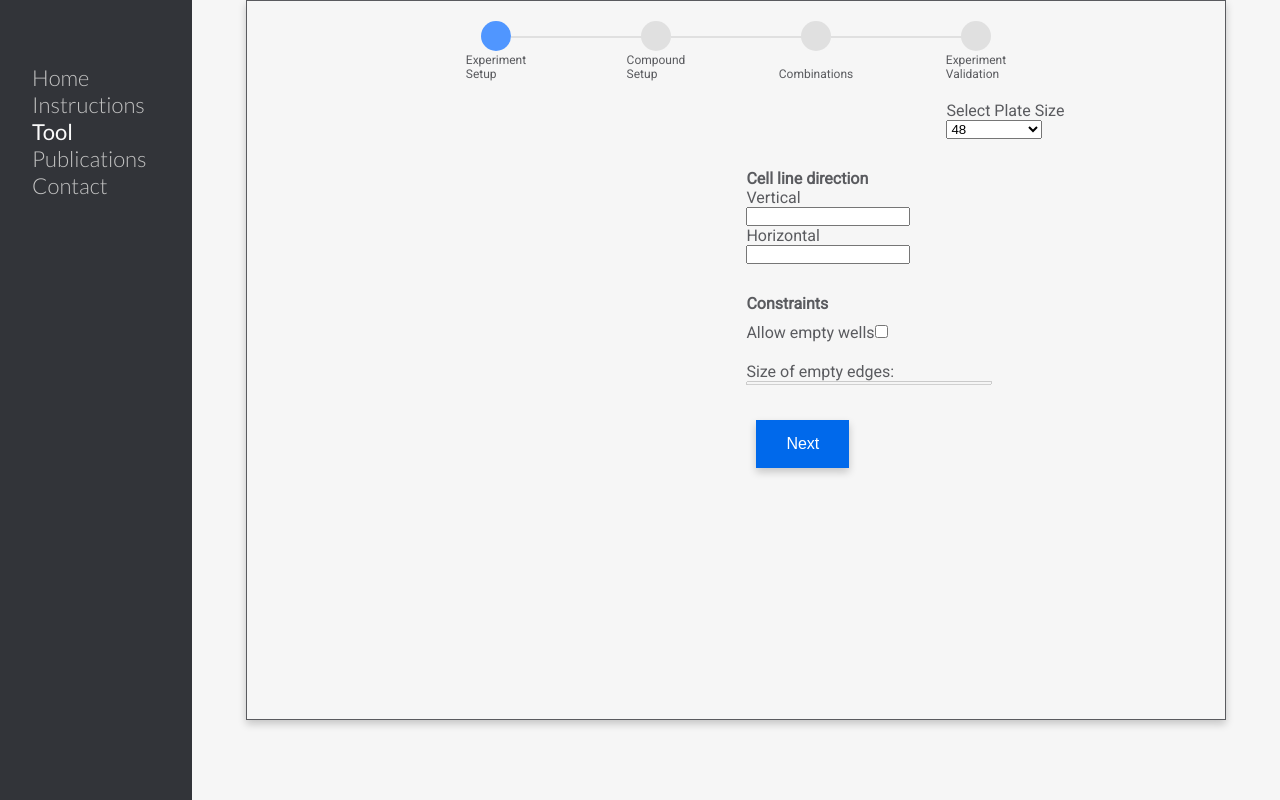
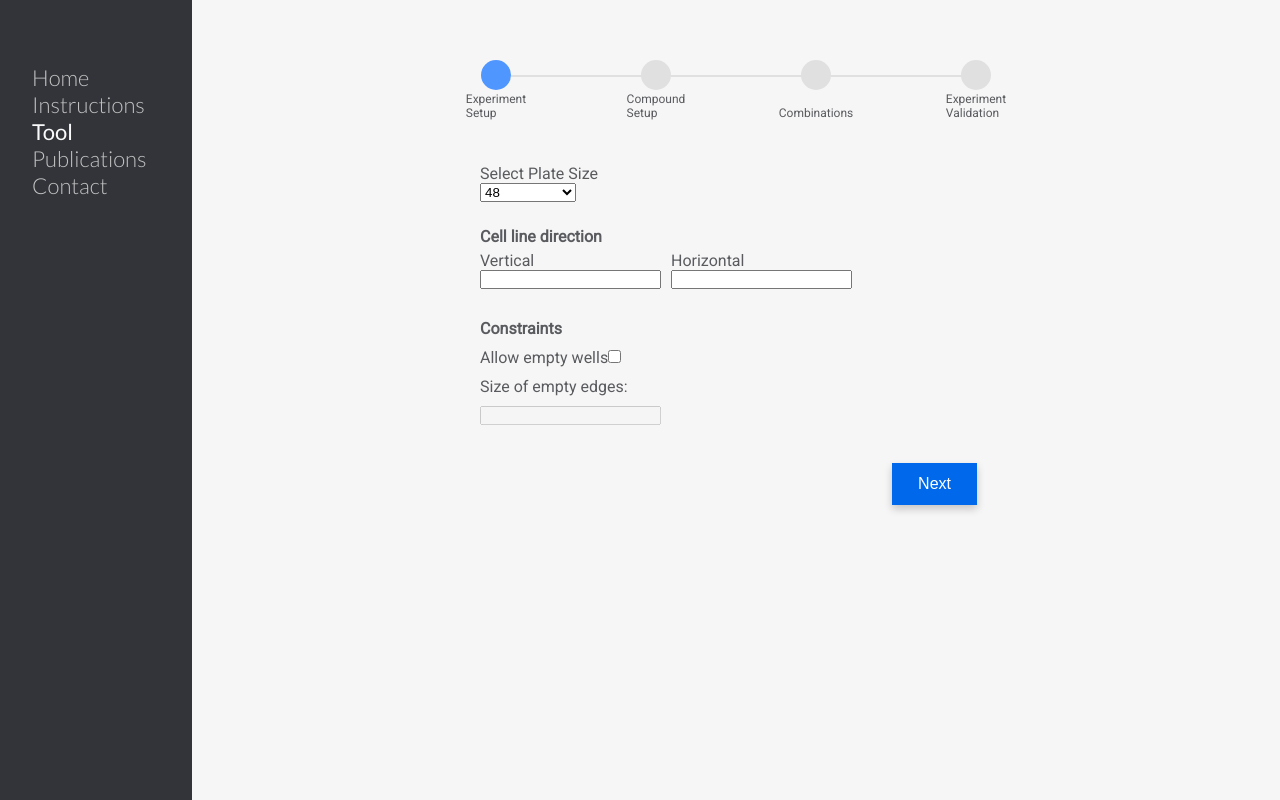
Before and after one commit to pharmbio/plaid-gui, a React (Create React App) app in the folder client/: page /tool in a window 1280 px wide. Built offline with nearby package versions, Linux system fonts and the light colour scheme; the HTML template or start-up script is replaced by a standard one.

Commit message:
quick fix hack to get the styling somewhat ok for first presentation -- will fix

```diff
--- a/client/src/components/PlaidForm/ConstraintForm.jsx
+++ b/client/src/components/PlaidForm/ConstraintForm.jsx
@@ -1,33 +1,28 @@
 import React, { useState } from "react";
 import styled from "styled-components";
 
+
+const StyledConstraintFormContainer = styled.div`
+  display: flex;
+  flex-direction: column;
+`;
 const StyledCheckboxContainer = styled.div`
-
-  margin-right: 19.5%;
-  margin-top:10px;
-  margin-left: 500px;
-
+margin-top:10px;
 `;
 const StyledCheckboxLabel = styled.label`
-  margin-top:30px;
-  margin-right: 23%;
+margin-top:10px;
   font-weight: bold;
-  margin-left: 500px;
 `;
 
 const StyledColLabelContainer = styled.div`
-  margin-top: 20px;
-  margin-right: 19%;
-  margin-left: 500px;
+margin-top:10px;
 
 `;
 const StyledInput = styled.input`
-  width: 30%;
-  height: 5%;
-  margin-left: 500px;
+margin-top:10px;
 `;
 const StyledErrorMessage = styled.div`
-  margin-left:500px;
+  font-size:12px;
   color: red;
 `;
 
@@ -76,7 +71,7 @@ const ConstraintForm = ({ handleInputChange }) => {
     }
   }
 
-  return (<>
+  return (<StyledConstraintFormContainer>
     <StyledCheckboxLabel>
       Constraints
         </StyledCheckboxLabel>
@@ -92,7 +87,7 @@ const ConstraintForm = ({ handleInputChange }) => {
         </StyledColLabelContainer>
     <StyledInput type="number" name='size_empty_edge' onChange={inputHandler} disabled={!emptyState} />
     <StyledErrorMessage>{errorState.size_empty_edge && emptyState ? errorMsg.size_empty_edge : null}</StyledErrorMessage>
-  </>
+  </StyledConstraintFormContainer>
   )
 
 }
--- a/client/src/components/PlaidForm/ExperimentForm.jsx
+++ b/client/src/components/PlaidForm/ExperimentForm.jsx
@@ -1,84 +1,87 @@
 import React, { useState } from "react";
 import styled from "styled-components";
 
+const StyledExperimentFormContainer = styled.div`
+
+  display: flex;
+  flex-direction: column;
+`;
+
+const StyledFormContainer = styled.div`
+  margin-bottom: 20px;
+  display: flex;
+  flex-direction: row;
+  justify-content: space-between;
+`;
+
+const StyledGroupRow = styled.div`
+  margin-right: 10px;
+  display: flex;
+  flex-direction: row;
+`;
+const StyledGroupCol = styled.div`
+  margin-right: 10px;
+  display: flex;
+  flex-direction: column;
+`;
 
 const StyledRowLabelContainer = styled.div`
-  margin-top: 40px;
-  margin-right: 24%;
-
+  margin-top: 5px;
 `;
 const StyledColLabelContainer = styled.div`
-  margin-top: 20px;
-  margin-right: 22%;
-
+  margin-top: 5px;
 `;
 const StyledLabel = styled.label`
-  font-weight: bold;
-  margin-left: 500px;
+  margin-top: 5px;
 
 `;
 const StyledInput = styled.input`
-  width: 30%;
-  height: 5%;
-  margin-left: 500px;
+  margin-top: 5px;
 `;
 
 const StyledCheckboxLabel = styled.label`
-  margin-top:30px;
-  margin-left: 500px;
-  margin-right: 20.5%;
+  margin-top: 5px;
   font-weight: bold;
 `;
-const StyledVertical = styled.input`
-  margin-left: 500px;
-  width: 20%;
+const StyledVertical = styled.input``;
+const StyledHorizontal = styled.input``;
+
+const StyledHorizontalLabel = styled.label`
+  margin-top: 5px;
+  width: 100px;
 `;
-const StyledHorizontal = styled.input`
-margin-left: 500px;
-  width: 20%;
+const StyledVerticalLabel = styled.label`
+  margin-top: 5px;
+  width: 100px;
 `;
 
-const StyledHorizontalLabel = styled.label`
-  margin-left: 500px;
-`;
-const StyledVerticalLabel = styled.label`
-  margin-left: 500px;
-`;
-
-const StyledSelectContainer = styled.div`
-  margin-top:100px;
-  display: block;
-`;
 const StyledSelect = styled.select`
-  display: block;
-  margin-left: 700px;
-
+  align-self: flex-start;
 `;
 const StyledSizeLabel = styled.label`
-  display: block;
-  margin-left: 700px;
-
+  align-self: flex-start;
 `;
 
 const StyledErrorMessage = styled.div`
-  margin-left:500px;
+  font-size: 12px;
   color: red;
 `;
 
-const ExperimentForm = ({num_rows, handleInputChange}) => {
-
-  const [customState, setCustomState] = useState(false)
-  const [selectState, setSelectState] = useState({ value: '{num_row: 6, num_col: 8} ' })
+const ExperimentForm = ({ num_rows, handleInputChange }) => {
+  const [customState, setCustomState] = useState(false);
+  const [selectState, setSelectState] = useState({
+    value: "{num_row: 6, num_col: 8} ",
+  });
   const [validFormState, setValidFormState] = useState(false);
 
-  const [errorMsg, setErrorMsg] = useState({})
+  const [errorMsg, setErrorMsg] = useState({});
   /* This state imanages if a specific state is invalid or not */
   const [errorState, setErrorState] = useState({
     num_rows: false,
     num_cols: false,
     vertical_cell_lines: true,
     horizontal_cell_lines: true,
-  })
+  });
 
   /* Form is valid by default (True). Form is invalid if there exists a state making it false.
      TODO: Probably add a better way to check for validation, e.g functions
@@ -90,32 +93,34 @@ const ExperimentForm = ({num_rows, handleInputChange}) => {
     const errors = errorMsg;
     /* This stops the onChange from updating the object */
     let formIsValid = true;
-    console.log(formFields)
+    console.log(formFields);
     /* Reset error state to run validation again */
     setErrorState({ ...errorState, [names]: false });
 
-    if (formFields['num_rows'] <= 0) {
+    if (formFields["num_rows"] <= 0) {
       setErrorState({ ...errorState, [names]: true });
       formIsValid = false;
-      errors['num_rows'] = 'Rows must a number and not zero';
+      errors["num_rows"] = "Rows must a number and not zero";
     }
-    if (formFields['num_cols'] <= 0) {
+    if (formFields["num_cols"] <= 0) {
       setErrorState({ ...errorState, [names]: true });
       formIsValid = false;
 
-      errors['num_cols'] = 'Columns must be a number and not zero';
+      errors["num_cols"] = "Columns must be a number and not zero";
     }
-    if (formFields['vertical_cell_lines'] <= 0) {
+    if (formFields["vertical_cell_lines"] <= 0) {
       setErrorState({ ...errorState, [names]: true });
       formIsValid = false;
 
-      errors['vertical_cell_lines'] = 'Cell line must be a number and not empty';
+      errors["vertical_cell_lines"] =
+        "Cell line must be a number and not empty";
     }
-    if (formFields['horizontal_cell_lines'] <= 0) {
+    if (formFields["horizontal_cell_lines"] <= 0) {
       setErrorState({ ...errorState, [names]: true });
       formIsValid = false;
 
-      errors['horizontal_cell_lines'] = 'Cell line must be a number and not empty';
+      errors["horizontal_cell_lines"] =
+        "Cell line must be a number and not empty";
     }
     /* Used to check if all inputs are valid - currently not in use as it has to be placed elsewhere.
          It will be used to disabled next buttons in the future*/
@@ -132,74 +137,126 @@ const ExperimentForm = ({num_rows, handleInputChange}) => {
     } */
 
     setValidFormState(formIsValid);
-    setErrorMsg({ ...errorMsg, errors: errors })
+    setErrorMsg({ ...errorMsg, errors: errors });
 
     return formIsValid;
   }
   /* Input handler for the checkbox */
   const displaySize = (event) => {
-    setSelectState({ value: event.target.value })
-    if (event.target.value === 'custom') {
-      setErrorState({...errorState, num_rows: true, num_cols: true})
-      setCustomState(!customState)
+    setSelectState({ value: event.target.value });
+    if (event.target.value === "custom") {
+      setErrorState({ ...errorState, num_rows: true, num_cols: true });
+      setCustomState(!customState);
     } else {
       handleInputChange(event);
-      setCustomState(false)
+      setCustomState(false);
     }
-  }
+  };
   function inputHandler(event) {
-    console.log(event.target.name)
+    console.log(event.target.name);
 
     if (!handleValidation(event)) {
-      console.log(!handleValidation)
-    }
-    else {
-      handleInputChange(event)
+      console.log(!handleValidation);
+    } else {
+      handleInputChange(event);
     }
   }
 
   console.log(validFormState);
-  return (<>
-    <StyledSelectContainer>
+  return (
+    <StyledExperimentFormContainer>
+      <StyledFormContainer>
+        <StyledGroupCol>
           <StyledSizeLabel> Select Plate Size</StyledSizeLabel>
           {/* TODO: Json-data must load with the values of the preselected value */}
-      <StyledSelect name='select_plate_size' id='size_options' value={selectState.value} onChange={displaySize} onfocus='this.selectedIndex = 1;'>
+          <StyledSelect
+            name="select_plate_size"
+            id="size_options"
+            value={selectState.value}
+            onChange={displaySize}
+            onfocus="this.selectedIndex = 1;"
+          >
             <option value='{"num_rows": 6, "num_cols": 8}'>48</option>
             <option value='{"num_rows": 8, "num_cols": 12}'>96</option>
-        <option  value='{"num_rows": 16, "num_cols": 24}'>384</option>
+            <option value='{"num_rows": 16, "num_cols": 24}'>384</option>
             <option value='{"num_rows": 32, "num_cols": 48}'>1536</option>
             <option value='{"num_rows": 48, "num_cols": 72}'>3456</option>
-        <option value='custom'>Custom size</option>
+            <option value="custom">Custom size</option>
           </StyledSelect>
-    </StyledSelectContainer>
+        </StyledGroupCol>
 
-    {customState === true ? <><StyledRowLabelContainer>
-      <StyledLabel> Plate rows  </StyledLabel>
+        {customState === true ? (
+          <>
+            <StyledGroupCol>
+              <StyledRowLabelContainer>
+                <StyledLabel> Plate rows </StyledLabel>
               </StyledRowLabelContainer>
-      <><StyledInput type='number' id='num_rows' name='num_rows' value={num_rows} onChange={inputHandler} onBlur={handleValidation} />
-        <StyledErrorMessage>{errorState.num_rows ? errorMsg.num_rows : null}</StyledErrorMessage>
+              <>
+                <StyledInput
+                  type="number"
+                  id="num_rows"
+                  name="num_rows"
+                  value={num_rows}
+                  onChange={inputHandler}
+                  onBlur={handleValidation}
+                />
+                <StyledErrorMessage>
+                  {errorState.num_rows ? errorMsg.num_rows : null}
+                </StyledErrorMessage>
               </>
+            </StyledGroupCol>
+            <StyledGroupCol>
               <StyledColLabelContainer>
                 <StyledLabel>Plate columns </StyledLabel>
               </StyledColLabelContainer>
-      <StyledInput type="number" name='num_cols' onChange={inputHandler} /> </> : null}
-    <StyledErrorMessage>{errorState.num_cols ? errorMsg.num_cols : null}</StyledErrorMessage>
+              <StyledInput
+                type="number"
+                name="num_cols"
+                onChange={inputHandler}
+              />
+              <StyledErrorMessage>
+                {errorState.num_cols ? errorMsg.num_cols : null}
+              </StyledErrorMessage>
+            </StyledGroupCol>
+          </>
+        ) : null}
+      </StyledFormContainer>
       {/* TODO: Create grid container around vertical and horizontal cell linse  */}
+      <StyledFormContainer>
+        <StyledGroupCol>
           <StyledCheckboxLabel>Cell line direction </StyledCheckboxLabel>
-    <StyledVerticalLabel>Vertical    </StyledVerticalLabel>
+          <StyledGroupRow>
+            <StyledGroupCol>
+              <StyledVerticalLabel>Vertical </StyledVerticalLabel>
               <StyledVertical
-      name='vertical_cell_lines' type="number" onChange={inputHandler}
+                name="vertical_cell_lines"
+                type="number"
+                onChange={inputHandler}
               />
-    <StyledErrorMessage>{errorState.vertical_cell_lines ? errorMsg.vertical_cell_lines : null}</StyledErrorMessage>
+              <StyledErrorMessage>
+                {errorState.vertical_cell_lines
+                  ? errorMsg.vertical_cell_lines
+                  : null}
+              </StyledErrorMessage>
+            </StyledGroupCol>
+            <StyledGroupCol>
+              <StyledHorizontalLabel>Horizontal </StyledHorizontalLabel>
+              <StyledHorizontal
+                name="horizontal_cell_lines"
+                type="number"
+                onChange={inputHandler}
+              />
+              <StyledErrorMessage>
+                {errorState.horizontal_cell_lines
+                  ? errorMsg.horizontal_cell_lines
+                  : null}
+              </StyledErrorMessage>
+            </StyledGroupCol>
+          </StyledGroupRow>
+        </StyledGroupCol>
+      </StyledFormContainer>
+    </StyledExperimentFormContainer>
+  );
+};
 
-    <StyledHorizontalLabel>Horizontal    </StyledHorizontalLabel>
-    <StyledHorizontal
-      name='horizontal_cell_lines' type="number" onChange={inputHandler}
-    />
-    <StyledErrorMessage>{errorState.horizontal_cell_lines ? errorMsg.horizontal_cell_lines : null}</StyledErrorMessage>
-
-  </>
-  )
-}
-
-export default ExperimentForm
+export default ExperimentForm;
--- a/client/src/components/PlaidForm/HorizontalStepper.jsx
+++ b/client/src/components/PlaidForm/HorizontalStepper.jsx
@@ -3,6 +3,7 @@ import { React } from 'react';
 import { ReactComponent as Checkmark } from '../../assets/icons/check-solid.svg';
 
 const HoriztonalStepperContainer = styled.ul`
+  align-self: center;
   display: flex;
   flex-direction: row;
   justify-content: center;
--- a/client/src/components/PlaidForm/PlaidForm.jsx
+++ b/client/src/components/PlaidForm/PlaidForm.jsx
@@ -5,10 +5,10 @@ import CompoundForm from "./CompoundForm";
 import ControlForm from "./ControlForm";
 import ConstraintForm from "./ConstraintForm";
 import HorizontalStepper from "./HorizontalStepper";
-import Step from "./Step"
+import Step from "./Step";
 import Loader from "./../Loader";
-import { Formik, Form } from 'formik'
-import { Persist } from 'formik-persist'
+import { Formik, Form } from "formik";
+import { Persist } from "formik-persist";
 import styled from "styled-components";
 import * as Yup from "yup";
 /* TODO: Refactor to handle onChange with Formik!!
@@ -23,35 +23,35 @@ import * as Yup from "yup";
 
 */
 
+const StyledContainer = styled.div`
+  margin-top: 2.5rem;
+  `;
+
 const StyledForm = styled(Form)`
-  display: flex ;
-  justify-content: center;
-  width: 90%;
-  height: 90%;
+  display: flex;
+  flex-direction: column;
+  justify-content:space-between;
   margin: auto;
-  border: solid;
-  border-width: 1px;
-  box-shadow: 0 4px 8px 0 rgba(0, 0, 0, 0.2);
+  height: 60vh;
+  width: 40vw;
 `;
 
 const StyledInputContainer = styled.div`
-  position: absolute;
-  display: grid;
+  display: flex;
   justify-content: flex-start;
   flex-direction: column;
   align-items: start;
-  width: 90%;
 `;
 const StyledNextButton = styled.button`
+  margin-left:auto;
   background: #0069eb;
   color: #fff;
   border: none;
   border-radius: 0px;
   font-size: 16px;
-  padding: 15px 30px;
+  padding: 12px 26px;
   text-decoration: none;
   box-shadow: 0 4px 8px 0 rgba(0, 0, 0, 0.2);
-  margin-left: 10px;
 `;
 const StyledPrevButton = styled.button`
   background: #a6a6a6;
@@ -59,15 +59,15 @@ const StyledPrevButton = styled.button`
   border: none;
   border-radius: 0px;
   font-size: 16px;
-  padding: 15px 30px;
+  padding: 12px 26px;
   text-decoration: none;
   box-shadow: 0 4px 8px 0 rgba(0, 0, 0, 0.2);
-  margin-top: 10px;
 `;
-const StyledButtonContainer = styled.span`
-  display: inline;
-  margin-top:20px;
-  margin-left: 500px;
+const StyledButtonContainer = styled.div`
+  display: flex;
+  flex-direction: row;
+  justify-content: space-between;
+  margin: 15px;
 `;
 
 const axios = require("axios");
@@ -97,11 +97,10 @@ async function postForm(formData, setLoading, setData) {
   }
 }
 
-
 const PlaidForm = (props) => {
   const [loading, setLoading] = useState(false);
   const [validFormState, setValidFormState] = useState(true);
-  const [errorState, setErrorState] = useState({})
+  const [errorState, setErrorState] = useState({});
   const [formState, setFormState] = useState({
     num_rows: 0,
     num_cols: 0,
@@ -111,7 +110,7 @@ const PlaidForm = (props) => {
     size_empty_edge: 0,
     compounds: 0,
     compound_concentration_names: [], // List
-    compound_concentration_indicators: [],
+    compound_concentration_indicators: ["", "", "", "", "", "", "", ""],
     compound_names: [], // List
     compound_concentrations: 0,
     replicates: 0,
@@ -155,22 +154,24 @@ const PlaidForm = (props) => {
     const type = target.type;
     let value;
     switch (type) {
-      case 'checkbox': {
-        if (target.name === 'vertical_cell_lines') {
-          setFormState({ ...formState, ['horizontal_cell_lines']: false })
+      case "checkbox": {
+        if (target.name === "vertical_cell_lines") {
+          setFormState({ ...formState, ["horizontal_cell_lines"]: false });
         }
         value = target.checked;
         break;
       }
-      case 'number': {
+      case "number": {
         value = parseInt(target.value);
         break;
       }
-      case 'select-one': {
-        value = JSON.parse(target.value)
+      case "select-one": {
+        value = JSON.parse(target.value);
         setFormState({
-          ...formState, ['num_rows']: value.num_rows, ['num_cols']: value.num_cols
-        })
+          ...formState,
+          ["num_rows"]: value.num_rows,
+          ["num_cols"]: value.num_cols,
+        });
         return;
       }
       default:
@@ -182,9 +183,9 @@ const PlaidForm = (props) => {
       [name]: value,
     });
   };
-  console.log(formState)
+  console.log(formState);
   return (
-    <>
+    <StyledContainer>
       {loading ? (
         <Loader />
       ) : (
@@ -192,36 +193,40 @@ const PlaidForm = (props) => {
           initialValues={formState}
           setLoading={setLoading}
           postForm={postForm}
+          setData={props.setData}
         >
-            <Step label='Experiment Setup'>
-              <ExperimentForm num_rows={formState.num_rows} handleInputChange={handleInputChange} errorState={errorState} state={formState} />
+          <Step label="Experiment Setup">
+            <ExperimentForm
+              num_rows={formState.num_rows}
+              handleInputChange={handleInputChange}
+              errorState={errorState}
+              state={formState}
+            />
             <ConstraintForm handleInputChange={handleInputChange} />
           </Step>
-            <Step label='Compound Setup'>
+          <Step label="Compound Setup">
             <CompoundForm
               handleInputChange={handleInputChange}
               handleArrayChange={handleArrayChange}
             />
           </Step>
-            <Step label='Combinations'>
+          <Step label="Combinations">
             <CombinationForm
               handleInputChange={handleInputChange}
               handleArrayChange={handleArrayChange}
             />
           </Step>
-            <Step label='Experiment Validation'>
+          <Step label="Experiment Validation">
             <ControlForm
               handleInputChange={handleInputChange}
               handleArrayChange={handleArrayChange}
             />
           </Step>
         </Stepper>
-
       )}
-    </>
+    </StyledContainer>
   );
 };
-
 
 /* Passing children prop AND then an object with the remaining props
    Anything inside <Stepper> gets passed into Stepped component as a children prop.
@@ -231,32 +236,52 @@ export const Stepper = ({ children, ...props }) => {
   const childrenArray = React.Children.toArray(children);
   const [step, setStep] = useState(0);
   //Child to display on current step. 0 would be immediate child.
-  const currentChild = childrenArray[step]
-  console.log(props.initialValues.num_cols)
+  const currentChild = childrenArray[step];
+  console.log(props.initialValues.num_cols);
   function isLast() {
     return step === childrenArray.length - 1;
   }
   const validationSchema = [
-    Yup.object({ num_cols: Yup.number().positive().required().min(6, 'no') }),
-    Yup.object({ num_rows: Yup.number().positive().integer() })]
+    Yup.object({ num_cols: Yup.number().positive().required().min(6, "no") }),
+    Yup.object({ num_rows: Yup.number().positive().integer() }),
+  ];
 
-  const currentValidation = validationSchema[step]
+  const currentValidation = validationSchema[step];
 
   return (
-    <Formik {...props} initialValues={props.initialValues}
+    <Formik
+      {...props}
+      initialValues={props.initialValues}
       validationSchema={currentValidation}
     >
       <StyledForm>
-        <HorizontalStepper currentStep={step} steps={childrenArray}></HorizontalStepper>
-        <StyledInputContainer>
-          {currentChild}
+        <HorizontalStepper currentStep={step} steps={childrenArray} />
+        <StyledInputContainer>{currentChild}</StyledInputContainer>
         <StyledButtonContainer>
-            {step > 0 ? <StyledPrevButton type='button' onClick={() => setStep(step - 1)}>Previous</StyledPrevButton> : null}
-            <StyledNextButton type='button' onClick={isLast() ? () => props.postForm(props.initialValues, props.setLoading) : () => setStep(step + 1)}>{isLast() ? 'Submit' : 'Next'}</StyledNextButton>
+          {step > 0 ? (
+            <StyledPrevButton type="button" onClick={() => setStep(step - 1)}>
+              Previous
+            </StyledPrevButton>
+          ) : null}
+          <StyledNextButton
+            type="button"
+            onClick={
+              isLast()
+                ? () =>
+                    props.postForm(
+                      props.initialValues,
+                      props.setLoading,
+                      props.setData
+                    )
+                : () => setStep(step + 1)
+            }
+          >
+            {isLast() ? "Submit" : "Next"}
+          </StyledNextButton>
         </StyledButtonContainer>
-        </StyledInputContainer>
       </StyledForm>
-    </Formik >)
-}
+    </Formik>
+  );
+};
 
 export default PlaidForm;
```
Also changed, not shown: client/src/components/PlaidForm/CombinationForm.jsx (+39 -28 lines), client/src/components/PlaidForm/CompoundForm.jsx (+76 -65 lines), client/src/components/PlaidForm/ControlForm.jsx (+15 -25 lines). Lines whose indentation alone changed are shown as unchanged.
